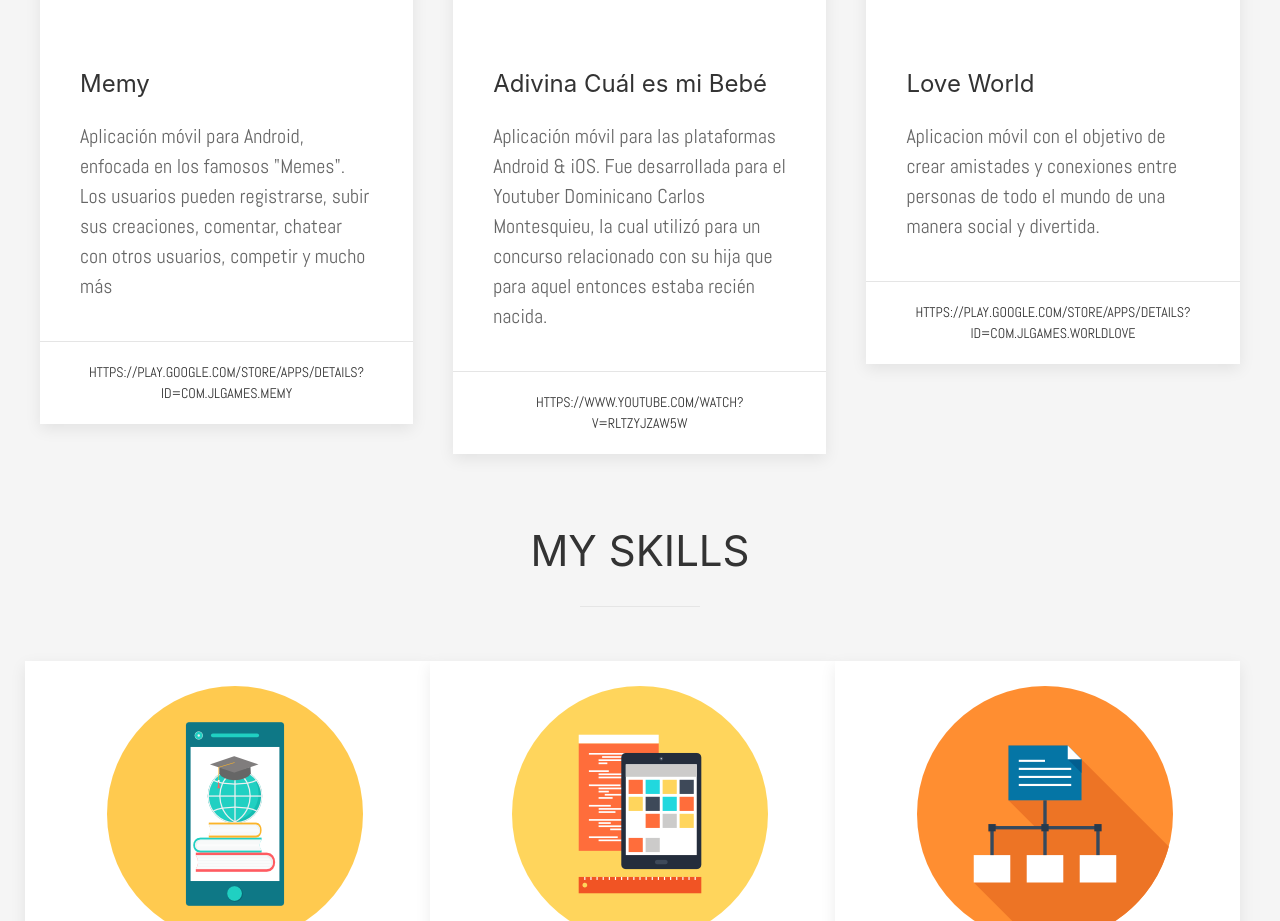
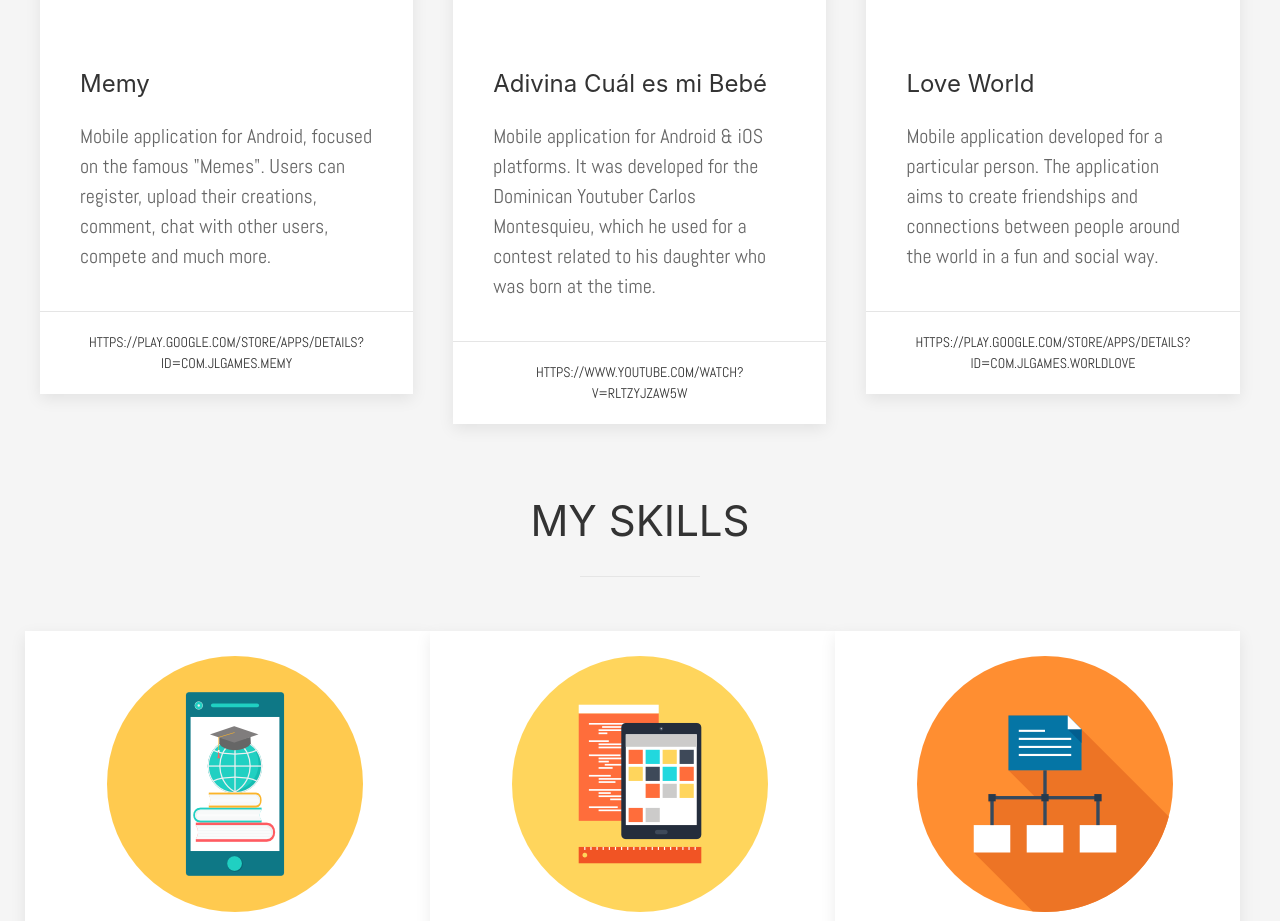
Before and after one commit to Jeanluis019/jeanluis019.github.io, a plain HTML site: page index.html in a window 1280 px wide. Shown: the part 1417-2338 px from the top of the page. Drawn offline with nearby package versions, Linux system fonts and the light colour scheme.

Commit message:
Update index.html

```diff
--- a/index.html
+++ b/index.html
@@ -45,7 +45,7 @@
                             </div>
                             <div class="uk-card-body">
                                 <h3 class="uk-card-title"> Memy </h3>
-                                <p class="pText"> Aplicación móvil para Android, enfocada en los famosos "Memes". Los usuarios pueden registrarse, subir sus creaciones, comentar, chatear con otros usuarios, competir y mucho más </p>
+                                <p class="pText"> Mobile application for Android, focused on the famous "Memes". Users can register, upload their creations, comment, chat with other users, compete and much more. </p>
                             </div>
 
                             <div class="uk-card-footer">
@@ -61,7 +61,7 @@
                             </div>
                             <div class="uk-card-body">
                                 <h3 class="uk-card-title"> Adivina Cuál es mi Bebé </h3>
-                                <p class="pText"> Aplicación móvil para las plataformas Android & iOS. Fue desarrollada para el Youtuber Dominicano Carlos Montesquieu, la cual utilizó para un concurso relacionado con su hija que para aquel entonces estaba recién nacida. </p>
+                                <p class="pText"> Mobile application for Android & iOS platforms. It was developed for the Dominican Youtuber Carlos Montesquieu, which he used for a contest related to his daughter who was born at the time. </p>
                             </div>
                             <div class="uk-card-footer">
                                 <a href="https://www.youtube.com/watch?v=RlTzYJZAW5w" class="uk-button uk-button-text"> https://www.youtube.com/watch?v=RlTzYJZAW5w </a>
@@ -76,7 +76,7 @@
                             </div>
                             <div class="uk-card-body">
                                 <h3 class="uk-card-title"> Love World </h3>
-                                <p class="pText"> Aplicacion móvil con el objetivo de crear amistades y conexiones entre personas de todo el mundo de una manera social y divertida. </p>
+                                <p class="pText"> Mobile application developed for a particular person. The application aims to create friendships and connections between people around the world in a fun and social way. </p>
                             </div>
                             <div class="uk-card-footer">
                                 <a href="https://play.google.com/store/apps/details?id=com.jlgames.worldlove" class="uk-button uk-button-text"> https://play.google.com/store/apps/details?id=com.jlgames.worldlove </a>
```
